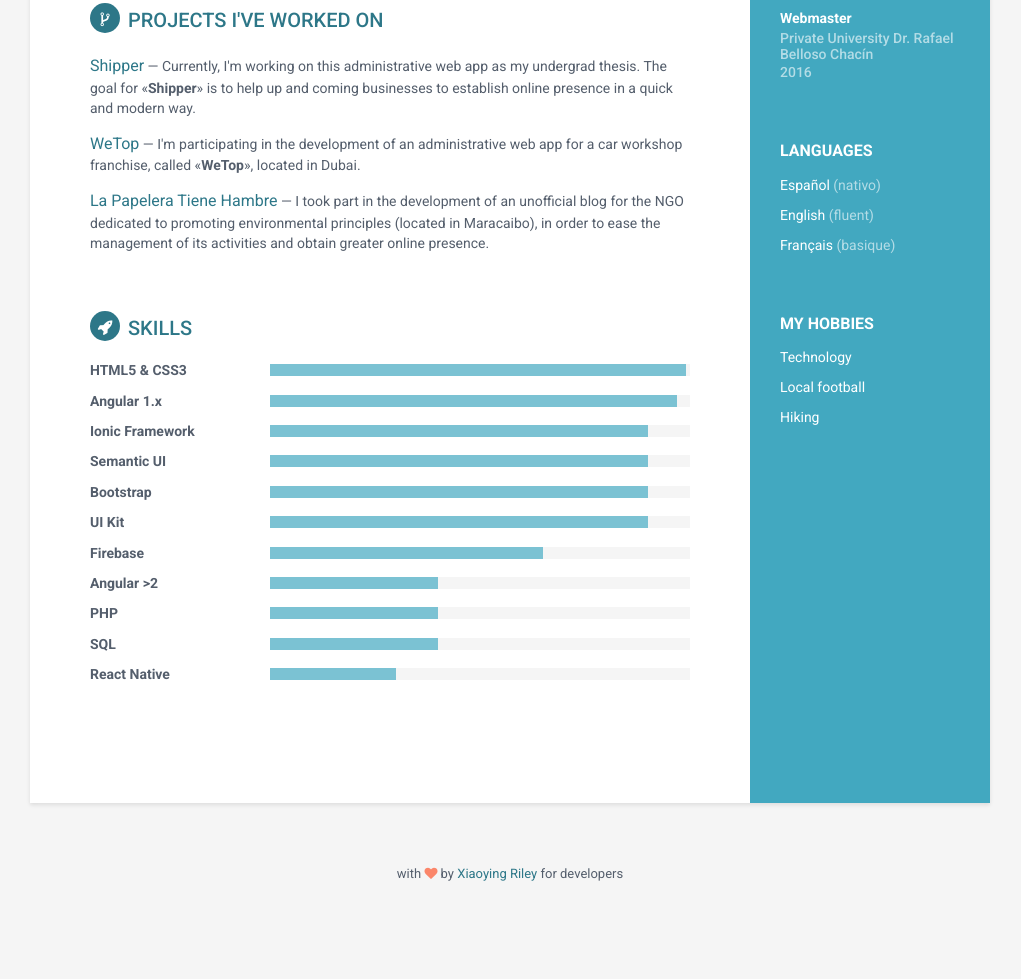
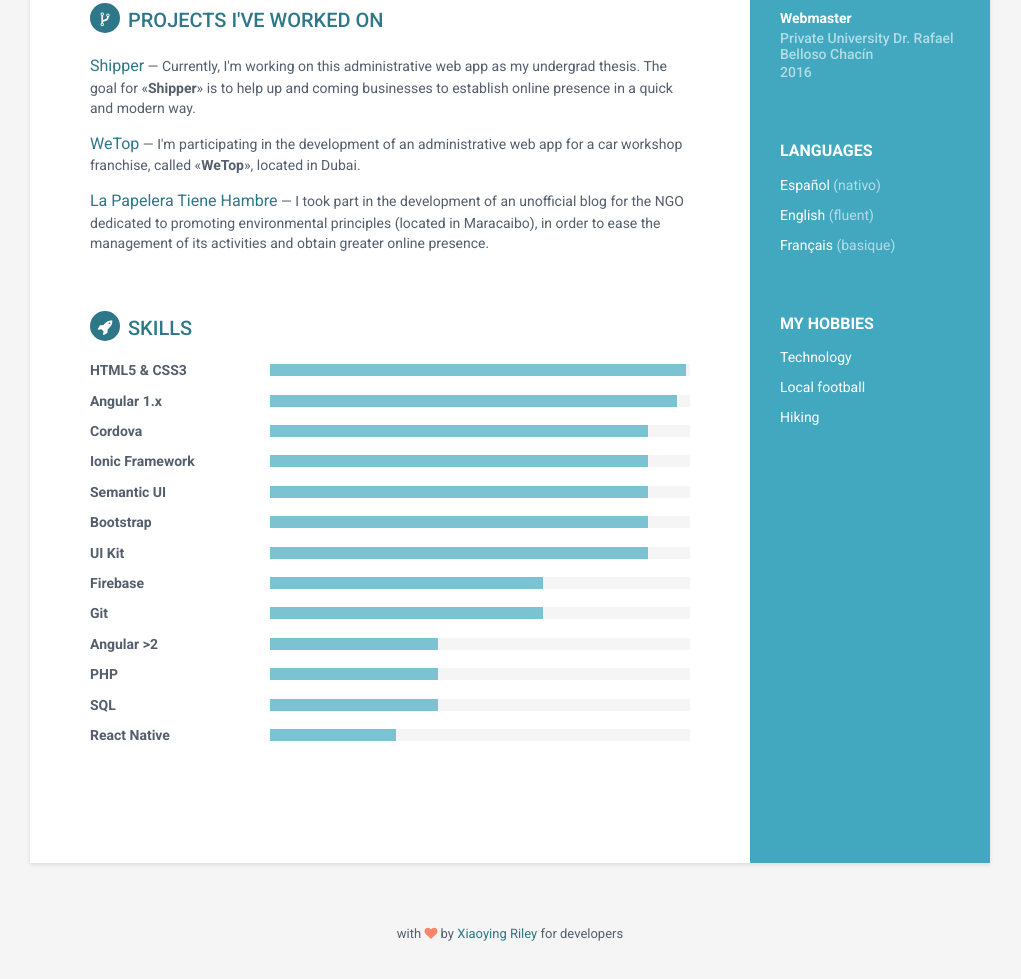
Before and after one commit to arlopezg/mysite, a plain HTML site: page index.html in a window 1280 px wide. Shown: the part 724-1703 px from the top of the page, without its empty margins (130-1151 px from the left). Before the commit the page ends 1668 px from the top, so only its background shows below. Drawn offline with Linux system fonts and the light colour scheme.

Commit message:
Added Git, Cordova to skills

```diff
--- a/index.html
+++ b/index.html
@@ -205,6 +205,14 @@
 				</div><!--//item-->
 
 				<div class="item">
+					<h3 class="level-title">Cordova</h3>
+					<div class="level-bar">
+						<div class="level-bar-inner" data-level="90%">
+						</div>
+					</div><!--//level-bar-->
+				</div><!--//item-->
+
+				<div class="item">
 					<h3 class="level-title">Ionic Framework</h3>
 					<div class="level-bar">
 						<div class="level-bar-inner" data-level="90%">
@@ -238,6 +246,14 @@
 
 				<div class="item">
 					<h3 class="level-title">Firebase</h3>
+					<div class="level-bar">
+						<div class="level-bar-inner" data-level="65%">
+						</div>
+					</div><!--//level-bar-->
+				</div><!--//item-->
+
+				<div class="item">
+					<h3 class="level-title">Git</h3>
 					<div class="level-bar">
 						<div class="level-bar-inner" data-level="65%">
 						</div>
```
